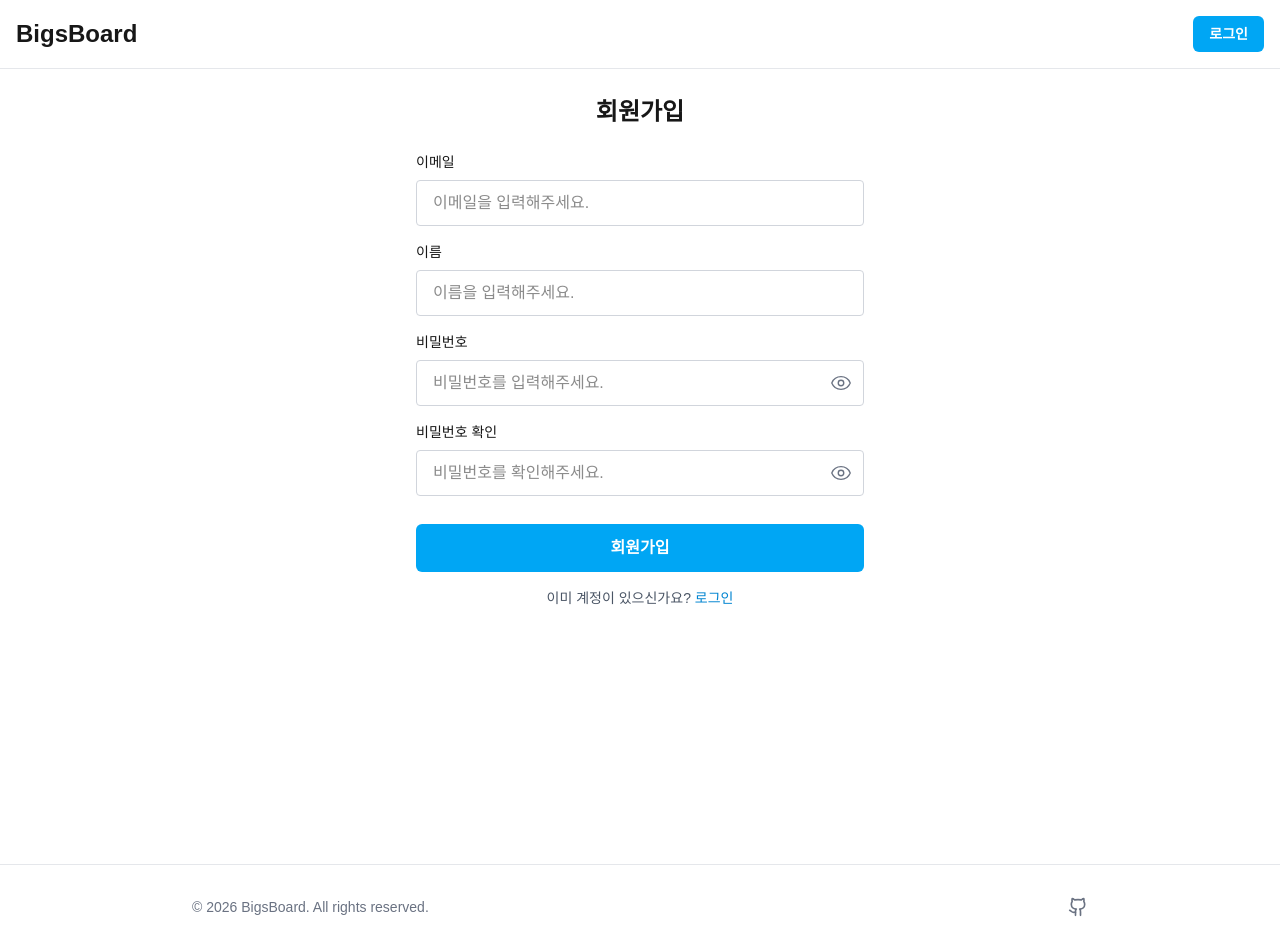
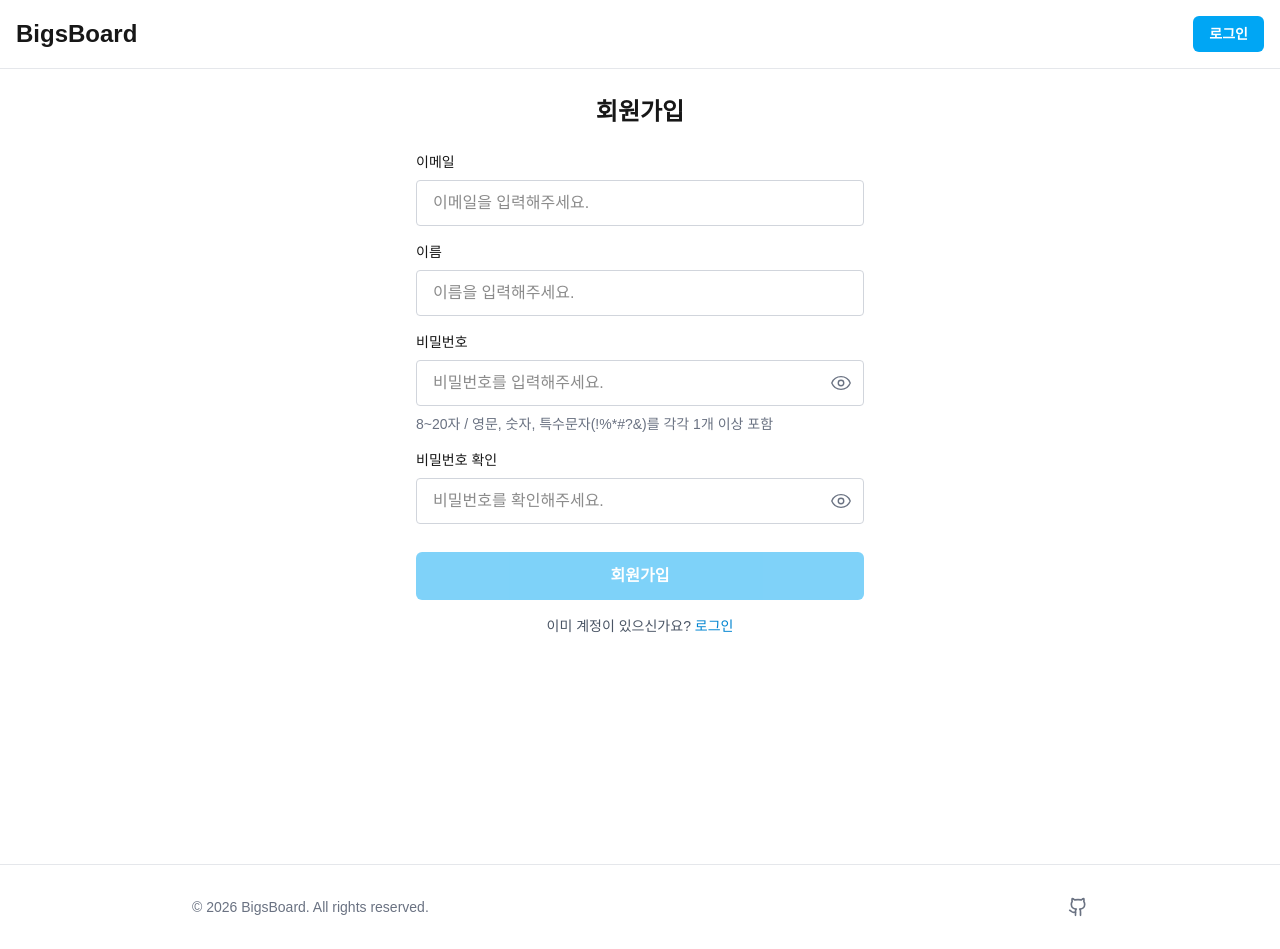
Before and after one commit to jyooni99/bigs, a Next.js app: page /signup in a window 1280 px wide. Built offline with nearby package versions, Linux system fonts and the light colour scheme; no server answers.

Commit message:
feat: 회원가입 api 연결 및 유효성 검사 추가

```diff
--- a/app/signup/page.tsx
+++ b/app/signup/page.tsx
@@ -1,27 +1,45 @@
 "use client";
 
+import { authAPI } from "@/src/apis/auth";
 import Button from "@/src/components/ui/button";
 import Input from "@/src/components/ui/input";
-import { SignupRequest } from "@/src/types/auth";
+import parseServerError from "@/src/lib/parse-server-error";
+import { SignupForm, SignupSchema } from "@/src/schemas/signup";
+import { zodResolver } from "@hookform/resolvers/zod";
 import Link from "next/link";
+import { useRouter } from "next/navigation";
 import { useForm } from "react-hook-form";
 
 export default function SignupPage() {
+  const router = useRouter();
+
   const {
     register,
     handleSubmit,
-    formState: { isValid },
-  } = useForm<SignupRequest>({
-    defaultValues: {
-      username: "",
-      name: "",
-      password: "",
-      confirmPassword: "",
-    },
+    setError,
+    trigger,
+    getValues,
+    formState: { errors, isValid, touchedFields },
+  } = useForm<SignupForm>({
+    resolver: zodResolver(SignupSchema),
+    mode: "onTouched",
   });
 
-  const onSubmit = (data: SignupRequest) => {
-    console.log(data);
+  const onSubmit = async (data: SignupForm) => {
+    try {
+      const response = await authAPI.signup(data);
+
+      if (response.status === 200) {
+        router.push("/login");
+      }
+    } catch (error) {
+      const fieldErrors = parseServerError(error);
+
+      if (fieldErrors) {
+        const [field, message] = Object.entries(fieldErrors)[0];
+        setError(field as keyof SignupForm, { type: "server", message });
+      }
+    }
   };
 
   return (
@@ -32,21 +50,36 @@ export default function SignupPage() {
         <Input
           label="이메일"
           placeholder="이메일을 입력해주세요."
+          errorMessage={errors.username?.message}
           {...register("username")}
         />
-        <Input label="이름" placeholder="이름을 입력해주세요." {...register("name")} />
+        <Input
+          label="이름"
+          placeholder="이름을 입력해주세요."
+          errorMessage={errors.name?.message}
+          {...register("name")}
+        />
         <Input
           label="비밀번호"
           type="password"
           placeholder="비밀번호를 입력해주세요."
           showPasswordToggle
-          {...register("password")}
+          errorMessage={errors.password?.message}
+          helperText="8~20자 / 영문, 숫자, 특수문자(!%*#?&)를 각각 1개 이상 포함"
+          {...register("password", {
+            onChange: () => {
+              if (touchedFields.confirmPassword || getValues("confirmPassword")) {
+                trigger("confirmPassword");
+              }
+            },
+          })}
         />
         <Input
           label="비밀번호 확인"
           type="password"
           placeholder="비밀번호를 확인해주세요."
           showPasswordToggle
+          errorMessage={errors.confirmPassword?.message}
           {...register("confirmPassword")}
         />
 
--- a/package.json
+++ b/package.json
@@ -9,6 +9,7 @@
     "lint": "eslint"
   },
   "dependencies": {
+    "@hookform/resolvers": "^5.2.2",
     "@radix-ui/react-slot": "^1.2.4",
     "axios": "^1.13.2",
     "class-variance-authority": "^0.7.1",
@@ -19,6 +20,7 @@
     "react-dom": "19.2.3",
     "react-hook-form": "^7.71.1",
     "tailwind-merge": "^3.4.0",
+    "zod": "^4.3.5",
     "zustand": "^5.0.10"
   },
   "devDependencies": {
--- a/src/components/ui/input.tsx
+++ b/src/components/ui/input.tsx
@@ -9,12 +9,14 @@ import Button from "./button";
 interface InputProps extends ComponentProps<"input"> {
   label: string;
   errorMessage?: string;
+  helperText?: string;
   showPasswordToggle?: boolean;
 }
 
 const Input = ({
   label,
   errorMessage,
+  helperText,
   showPasswordToggle = false,
   className,
   type = "text",
@@ -35,6 +37,7 @@ const Input = ({
           className={cn(
             "w-full px-4 py-2.5 border border-gray-300 dark:border-gray-600 rounded focus:outline-none focus:ring-2 focus:ring-sky-500 dark:bg-gray-800",
             showPasswordToggle && "pr-10",
+            errorMessage && "border-red-400",
             className
           )}
           {...props}
@@ -61,8 +64,11 @@ const Input = ({
           </Button>
         )}
       </div>
-
-      {errorMessage && <p className="text-red-500 text-sm">{errorMessage}</p>}
+      {errorMessage ? (
+        <p className="text-sm text-red-500 dark:text-red-400">{errorMessage}</p>
+      ) : helperText ? (
+        <p className="text-sm text-gray-500 dark:text-gray-400">{helperText}</p>
+      ) : null}
     </div>
   );
 };
--- /dev/null
+++ b/src/lib/parse-server-error.ts
@@ -0,0 +1,23 @@
+import { serverError } from "@/src/schemas/error";
+import { AxiosError } from "axios";
+
+const parseServerError = (error: unknown): Record<string, string> | null => {
+  if (!(error instanceof AxiosError)) return null;
+
+  const data = error.response?.data;
+
+  const fieldErrorsResult = serverError.safeParse(data);
+
+  if (fieldErrorsResult.success) {
+    const field = Object.keys(fieldErrorsResult.data)[0];
+    const messages = fieldErrorsResult.data[field];
+
+    return {
+      [field]: messages[0],
+    };
+  }
+
+  return null;
+};
+
+export default parseServerError;
--- /dev/null
+++ b/src/schemas/error.ts
@@ -0,0 +1,3 @@
+import z from "zod";
+
+export const serverError = z.record(z.string(), z.array(z.string()));
--- /dev/null
+++ b/src/schemas/schema.ts
@@ -0,0 +1,20 @@
+import z from "zod";
+
+export const username = z
+  .email("유효한 이메일 주소를 입력해주세요.")
+  .min(1, "이메일을 입력해주세요.")
+  .max(20, "이메일은 20자 이하여야 합니다.");
+
+export const name = z
+  .string()
+  .min(1, "이름을 입력해주세요.")
+  .max(20, "이름은 20자 이하여야 합니다.");
+
+export const password = z
+  .string()
+  .min(1, "비밀번호를 입력해주세요.")
+  .min(8, "8자 이상 입력해주세요.")
+  .max(20, "20자 이하로 입력해주세요.")
+  .refine((pw) => /[a-zA-Z]/.test(pw), "영문자를 포함해주세요.")
+  .refine((pw) => /[0-9]/.test(pw), "숫자를 포함해주세요.")
+  .refine((pw) => /[!%*#?&]/.test(pw), "특수문자(!%*#?&)를 포함해주세요.");
--- /dev/null
+++ b/src/schemas/signup.ts
@@ -0,0 +1,16 @@
+import z from "zod";
+import { name, password, username } from "./schema";
+
+export const SignupSchema = z
+  .object({
+    username: username,
+    name: name,
+    password: password,
+    confirmPassword: z.string(),
+  })
+  .refine((data) => data.password === data.confirmPassword, {
+    path: ["confirmPassword"],
+    message: "비밀번호가 일치하지 않습니다.",
+  });
+
+export type SignupForm = z.infer<typeof SignupSchema>;
```
Also changed, not shown: 1 other file (tests, documents, lock files or other folders).
